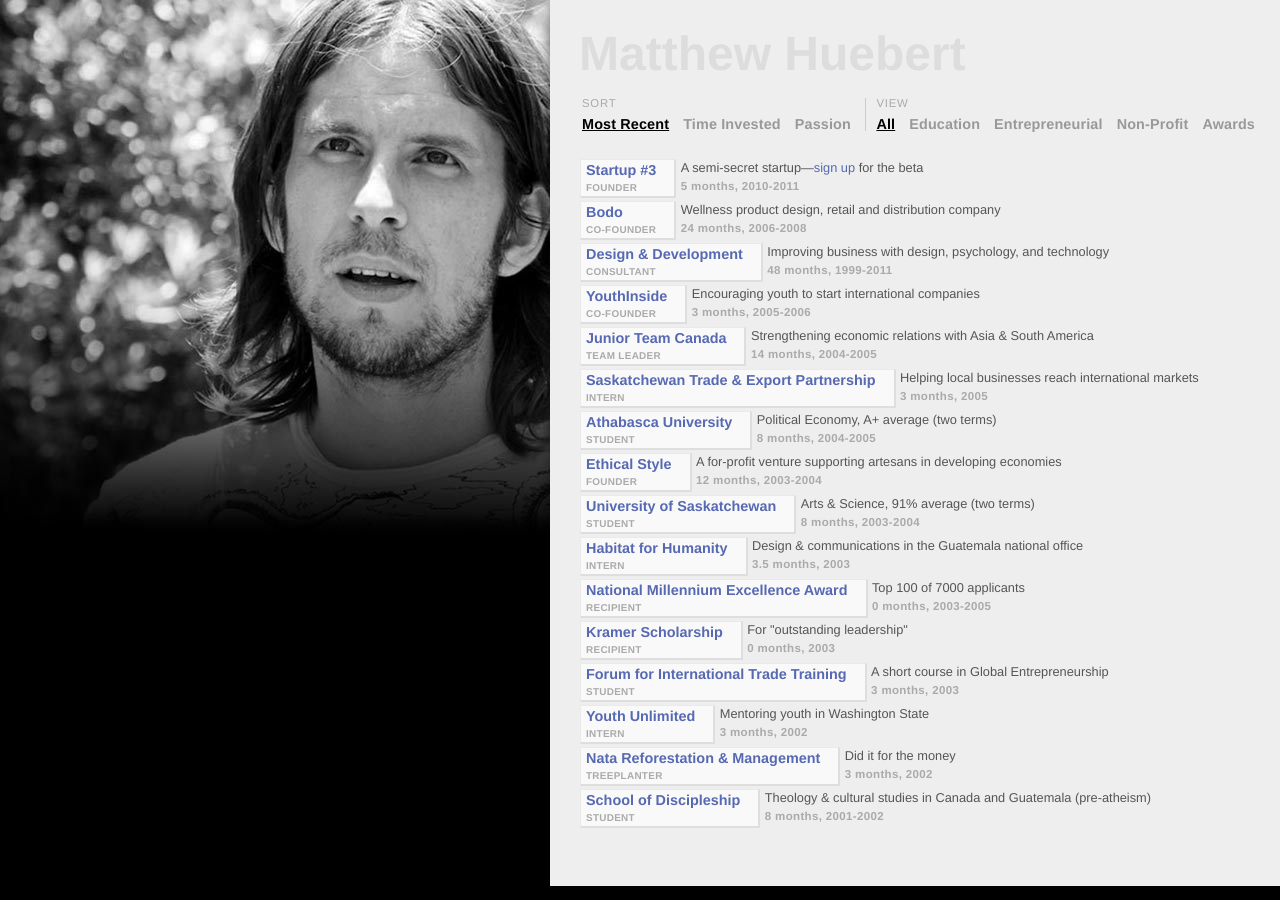
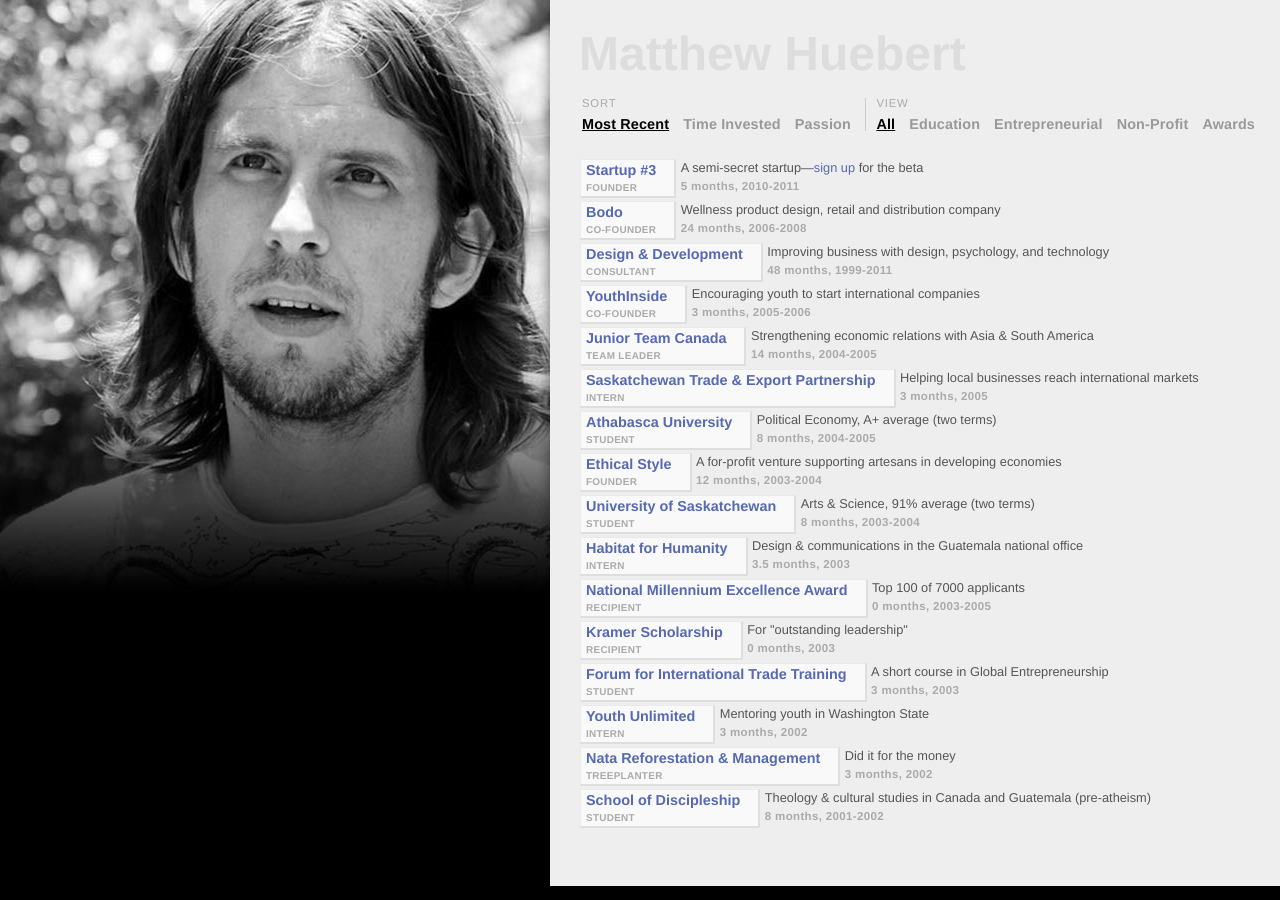
Before and after one commit to mhuebert/KineticHeat, a Jekyll site: the page built from index.html, in a window 1280 px wide. Built offline with Jekyll 4.4.1, drawn with Linux system fonts in a browser that asks for light colours.

Commit message:
Adjusted bg image

```diff
--- a/css/styles.css
+++ b/css/styles.css
@@ -12,8 +12,8 @@
   background-repeat: no-repeat;
   background-color: black;
   background-position: top right;
-  width: 615px;
-  height: 545px; }
+  width: 792px;
+  height: 621px; }
 
 .container {
   width: 700px;
--- a/work/sass/styles.sass
+++ b/work/sass/styles.sass
@@ -13,8 +13,8 @@
   background-repeat: no-repeat
   background-color: #000
   background-position: top right
-  width:  615px
-  height: 545px
+  width:  792px
+  height: 621px
 .container
   // margin: 20px auto
   width: 700px
```
Also changed, not shown: images/bg.jpg, 2 other files.
